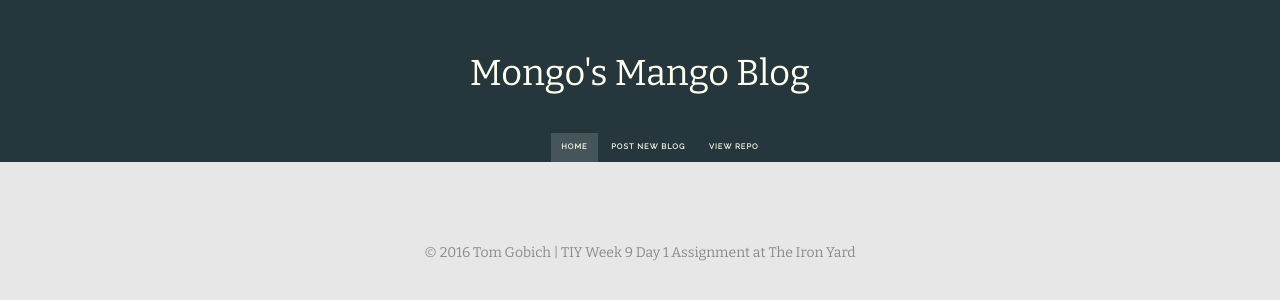
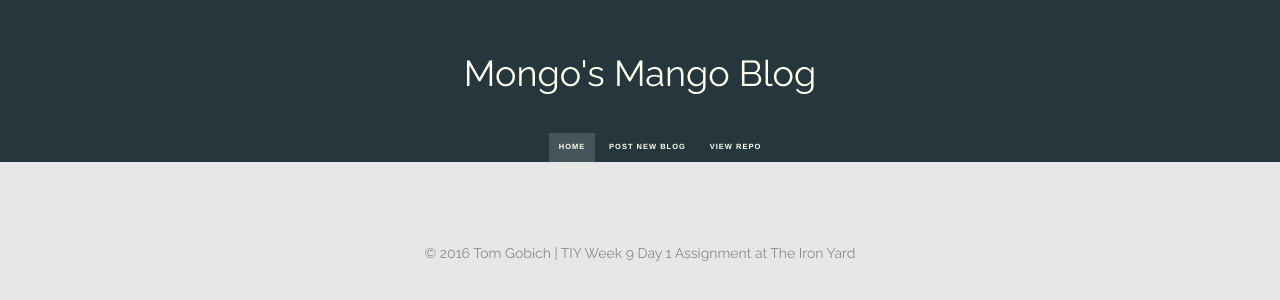
Before and after one commit to tomgobich/tiy_week9_day1_blog, a plain HTML site: page dist/index.html in a window 1280 px wide. Drawn offline with nearby package versions, Linux system fonts and the light colour scheme; some packages are replaced by stand-ins of ours; no server answers.

Commit message:
removed console logs for finished components

```diff
--- a/app/js/controllers/CBlog.js
+++ b/app/js/controllers/CBlog.js
@@ -24,8 +24,6 @@
 				{
 					// Target needed data
 					vm.blog = response.data;
-
-					console.log(vm.blog);
 				});
 			}
 
@@ -51,7 +49,6 @@
 					// Once returned...
 					newCommentPromise.then(function(response)
 					{
-						console.log(response);
 						// Response status 200?
 						if(response.status === 200)
 						{
--- a/app/sass/main.scss
+++ b/app/sass/main.scss
@@ -17,8 +17,8 @@ $border-radius-large: 6px;
 
 $transition: all .35s ease-in-out;
 
-$font-family-heading: 'Bitter', serif;
-$font-family-body: 'Raleway', sans-serif;
+$font-family-heading: 'Raleway', sans-serif;
+$font-family-body: Helvetica, Arial, sans-serif;
 
 
 
--- a/dist/index.html
+++ b/dist/index.html
@@ -12,7 +12,7 @@
 	<link rel="stylesheet" type="text/css" href="css/main-bundle.css">
 
 	<!-- Font(s) -->
-	<link href="https://fonts.googleapis.com/css?family=Bitter|Raleway" rel="stylesheet">
+	<link href="https://fonts.googleapis.com/css?family=Raleway" rel="stylesheet">
 
 </head>
 <body ng-cloak>
--- a/dist/js/controllers/CBlog.js
+++ b/dist/js/controllers/CBlog.js
@@ -22,8 +22,6 @@
 			blogPromise.then(function (response) {
 				// Target needed data
 				vm.blog = response.data;
-
-				console.log(vm.blog);
 			});
 		};
 
@@ -44,7 +42,6 @@
 
 				// Once returned...
 				newCommentPromise.then(function (response) {
-					console.log(response);
 					// Response status 200?
 					if (response.status === 200) {
 						// Yes, update local data
```
Also changed, not shown: app/index.html (+1 -1 lines), dist/js/controllers.js (+1 -4 lines), app/partials/add-post.html (indentation only), dist/css/main-bundle.css, dist/css/main.css, dist/partials/add-post.html (indentation only).
